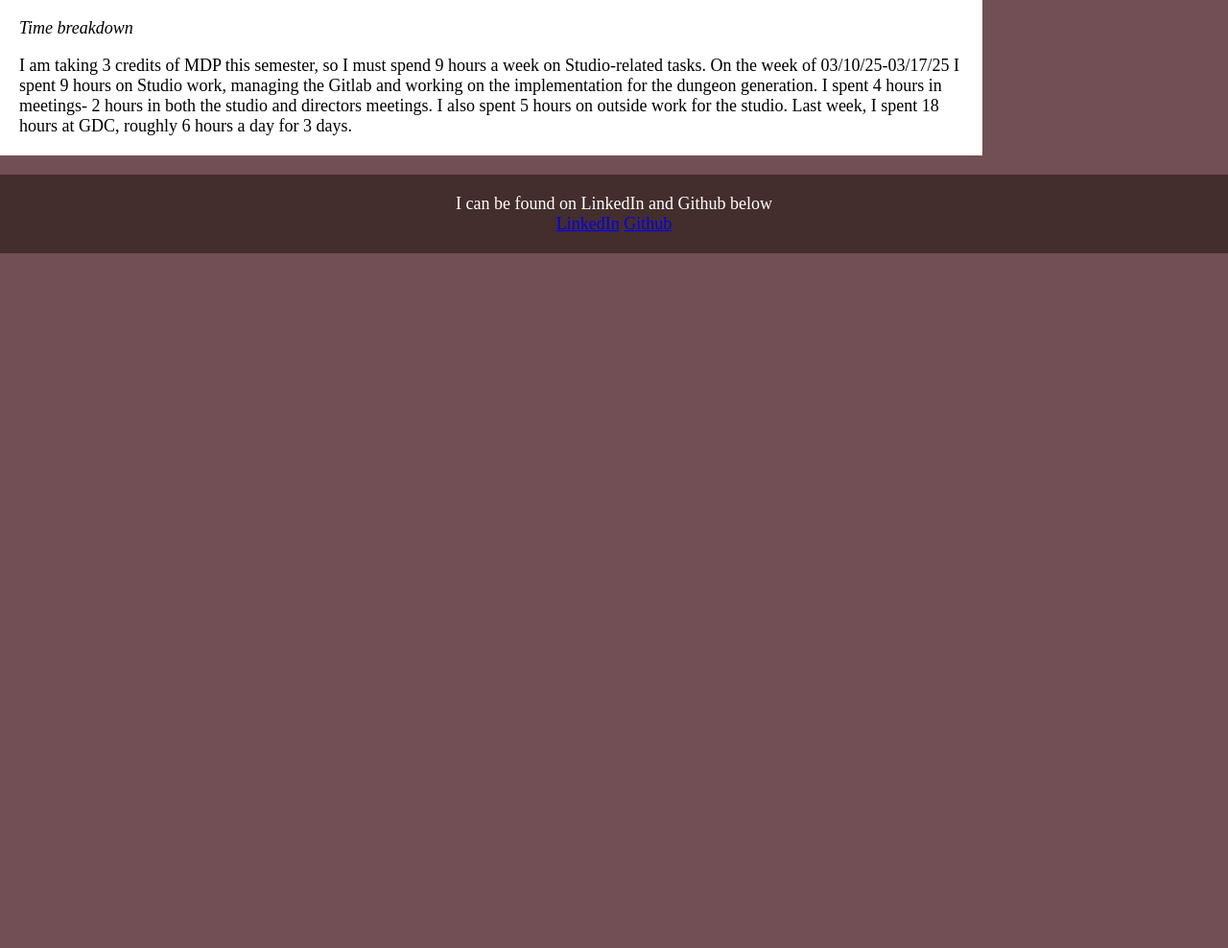
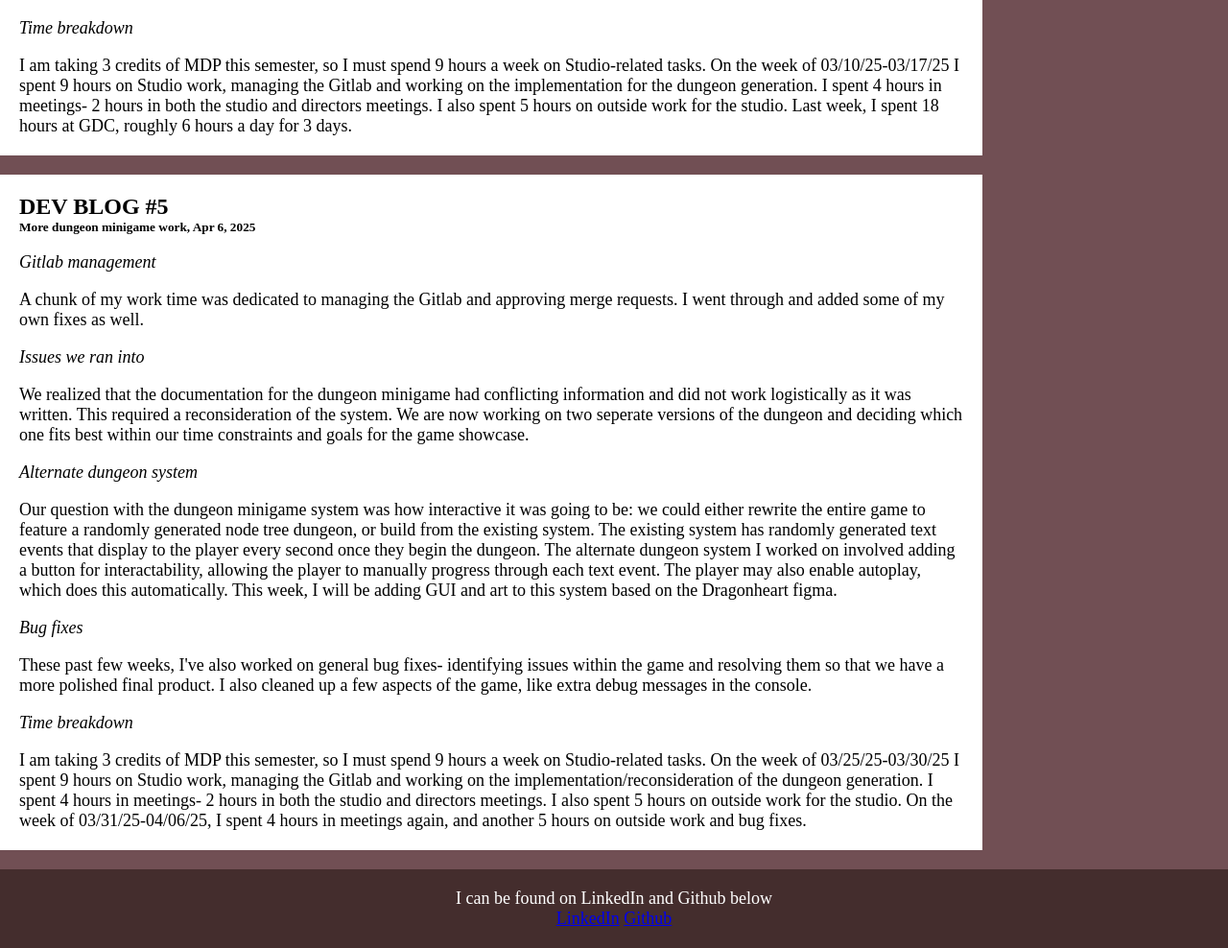
Before and after one commit to kenmcart/kenmcart.github.io, a plain HTML site: page blog2.html in a window 1280 px wide. Shown: the part 2700-3688 px from the top of the page at 96% size. Before the commit the page ends 2964 px from the top, so only its background shows below. Drawn offline with Linux system fonts and the light colour scheme; a web font is replaced by a local one.

Commit message:
Blog post #5

```diff
--- a/blog2.html
+++ b/blog2.html
@@ -150,6 +150,40 @@
                and directors meetings. I also spent 5 hours on outside work for the studio. Last week, I spent 18 hours at GDC, roughly 6 hours a day for 3 days.
             </p>
           </div>
+          <div class="card">
+            <h2>DEV BLOG #5</h2>
+            <h5>More dungeon minigame work, Apr 6, 2025</h5><br>
+
+            <p><i>Gitlab management</i></p><br>
+            <p>A chunk of my work time was dedicated to managing the Gitlab and approving merge requests. I went through and added some of my own fixes as well.
+            </p><br>
+
+            <p><i>Issues we ran into</i></p><br>
+            <p>We realized that the documentation for the dungeon minigame had conflicting information and did not work logistically as it was written. This required
+               a reconsideration of the system. We are now working on two seperate versions of the dungeon and deciding which one fits best within our time constraints
+               and goals for the game showcase.
+            </p><br>
+
+            <p><i>Alternate dungeon system</i></p><br>
+            <p>Our question with the dungeon minigame system was how interactive it was going to be: we could either rewrite the entire game to feature a randomly generated
+               node tree dungeon, or build from the existing system. The existing system has randomly generated text events that display to the player every second once they
+               begin the dungeon. The alternate dungeon system I worked on involved adding a button for interactability, allowing the player to manually progress through each
+               text event. The player may also enable autoplay, which does this automatically. This week, I will be adding GUI and art to this system based on the Dragonheart
+               figma.
+            </p><br>
+
+            <p><i>Bug fixes</i></p><br>
+            <p>These past few weeks, I've also worked on general bug fixes- identifying issues within the game and resolving them so that we have a
+               more polished final product. I also cleaned up a few aspects of the game, like extra debug messages in the console.
+            </p><br>
+
+            <p><i>Time breakdown</i></p><br>
+            <p>I am taking 3 credits of MDP this semester, so I must spend 9 hours a week on Studio-related tasks. On the week of 03/25/25-03/30/25 I spent 9 hours
+               on Studio work, managing the Gitlab and working on the implementation/reconsideration of the dungeon generation. I spent 4 hours in meetings- 2 hours in both the studio
+               and directors meetings. I also spent 5 hours on outside work for the studio. On the week of 03/31/25-04/06/25, I spent 4 hours in meetings again, and another 5 hours on
+               outside work and bug fixes.
+            </p>
+          </div>
         </div>
         <div class="rightcolumn">
           <div class="card">
```
